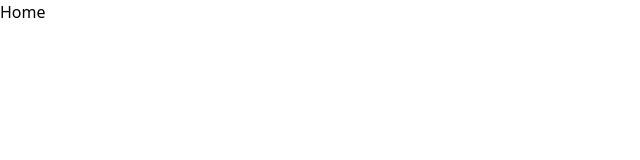
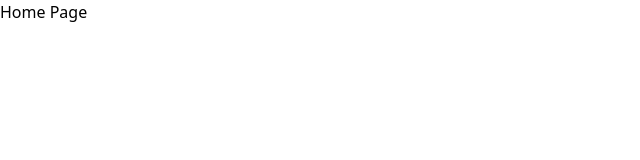
Before and after one commit to Poemma-Shop/ecommerce, a Next.js app: page / in a window 1280 px wide. Shown: the top 160 px of the page, without its empty margins (0-640 px from the left). Built offline with nearby package versions, Linux system fonts and the light colour scheme.

Commit message:
edit home page

```diff
--- a/src/app/page.tsx
+++ b/src/app/page.tsx
@@ -1,3 +1,3 @@
 export default function Home() {
-  return <div>Home</div>;
+  return <div>Home Page</div>;
 }
```
